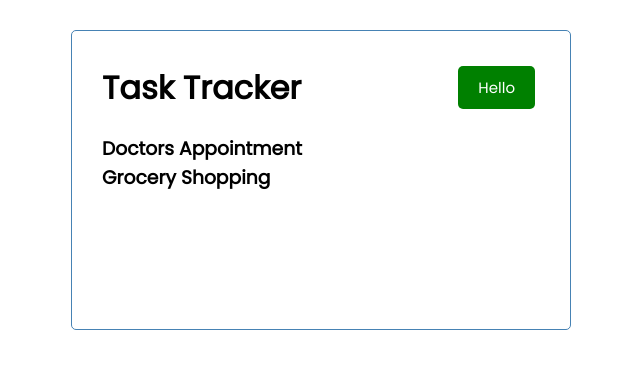
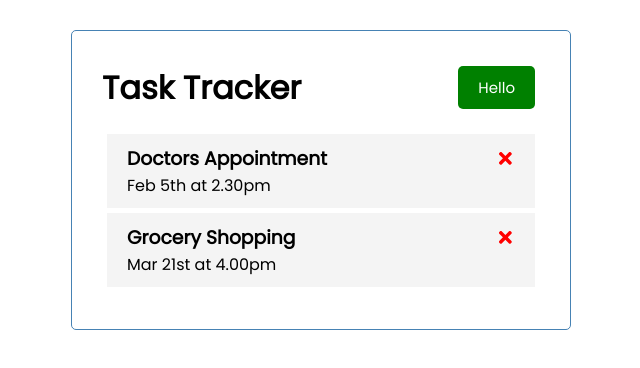
Before and after one commit to aiman9411/react_testing, a React (Create React App) app in the folder react-task-tracker/: page / in a window 1280 px wide. Shown: the top 368 px of the page, without its empty margins (319-959 px from the left). Built offline with nearby package versions, Linux system fonts and the light colour scheme.

Commit message:
add onDelete

```diff
--- a/react-task-tracker/package.json
+++ b/react-task-tracker/package.json
@@ -8,6 +8,7 @@
     "@testing-library/user-event": "^13.5.0",
     "react": "^17.0.2",
     "react-dom": "^17.0.2",
+    "react-icons": "^4.3.1",
     "react-scripts": "5.0.0",
     "web-vitals": "^2.1.4"
   },
--- a/react-task-tracker/src/App.js
+++ b/react-task-tracker/src/App.js
@@ -20,10 +20,14 @@
     }
 ])
 
+  const deleteTask = (id) => {
+    console.log('delete', id)
+  }
+
   return (
     <div className="container">
       <Header />
-      <Tasks tasks={tasks} />
+      <Tasks tasks={tasks} onDelete = {deleteTask} />
     </div>
   );
 }
--- a/react-task-tracker/src/components/Task.js
+++ b/react-task-tracker/src/components/Task.js
@@ -0,0 +1,15 @@
+import { FaTimes } from 'react-icons/fa'
+
+function Task( { task, onDelete } ) {
+    return (
+        <div className="task">
+            <h3>
+                {task.text}
+                <FaTimes style={{color: 'red', cursor: 'pointer'}} onClick={onDelete} />
+            </h3>
+            <p>{task.day}</p>
+        </div>
+    )
+}
+
+export default Task
--- a/react-task-tracker/src/components/Tasks.js
+++ b/react-task-tracker/src/components/Tasks.js
@@ -1,8 +1,10 @@
-const Tasks = ({ tasks }) => {
+import Task from './Task'
+
+const Tasks = ({ tasks, onDelete }) => {
     return (
         <>
           {tasks.map((task) => (
-            <h3 key={task.id}>{task.text}</h3>
+            <Task key={task.id} task={task} onDelete={onDelete}/>
         ))}
         </>
     )
```
Also changed, not shown: 1 other file (tests, documents, lock files or other folders).
